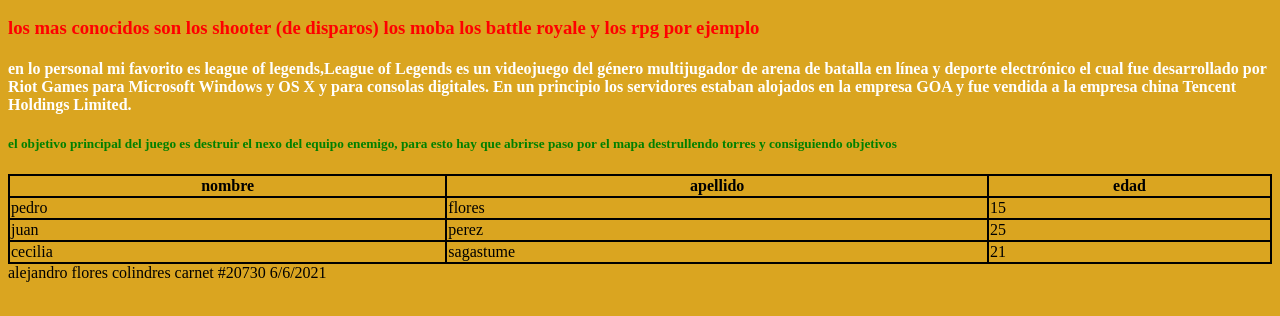
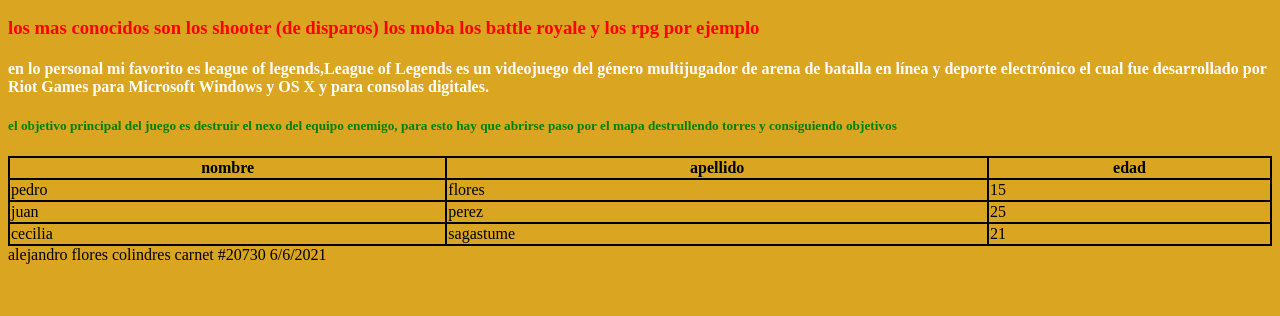
Before and after one commit to wardcito/repositorio3, a plain HTML site: page index.html in a window 1280 px wide. Shown: the part 256-572 px from the top of the page. Drawn offline with Linux system fonts and the light colour scheme.

Commit message:
Update index.html

```diff
--- a/index.html
+++ b/index.html
@@ -9,8 +9,7 @@
 		<h2> existen distintos tipos de videojuegos clasificados segun su tipo </h2>
 		<h3> los mas conocidos son los shooter (de disparos) los moba los battle royale y los rpg por ejemplo </h3>
 		<h4> en lo personal mi favorito es league of legends,League of Legends es un videojuego del género multijugador de arena de batalla
-			en línea y deporte electrónico el cual fue desarrollado por Riot Games para Microsoft Windows y OS X y para consolas digitales.
-			En un principio los servidores estaban alojados en la empresa GOA y fue vendida a la empresa china Tencent Holdings Limited. </h4>
+			en línea y deporte electrónico el cual fue desarrollado por Riot Games para Microsoft Windows y OS X y para consolas digitales. </h4>
 		<h5> el objetivo principal del juego es destruir el nexo del equipo enemigo, para esto hay que abrirse paso por el mapa destrullendo torres y consiguiendo objetivos </h5>
 		<table>
 			<tr>
```
